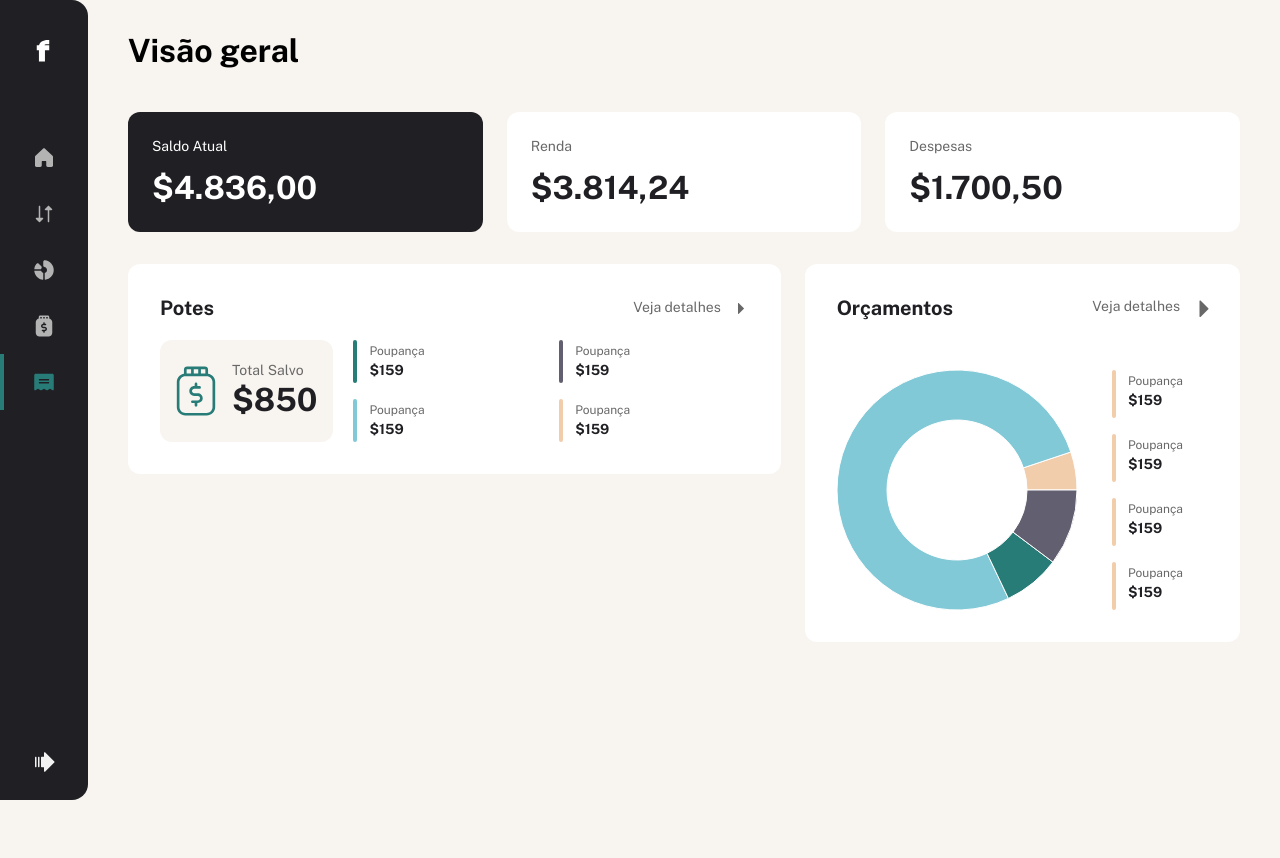
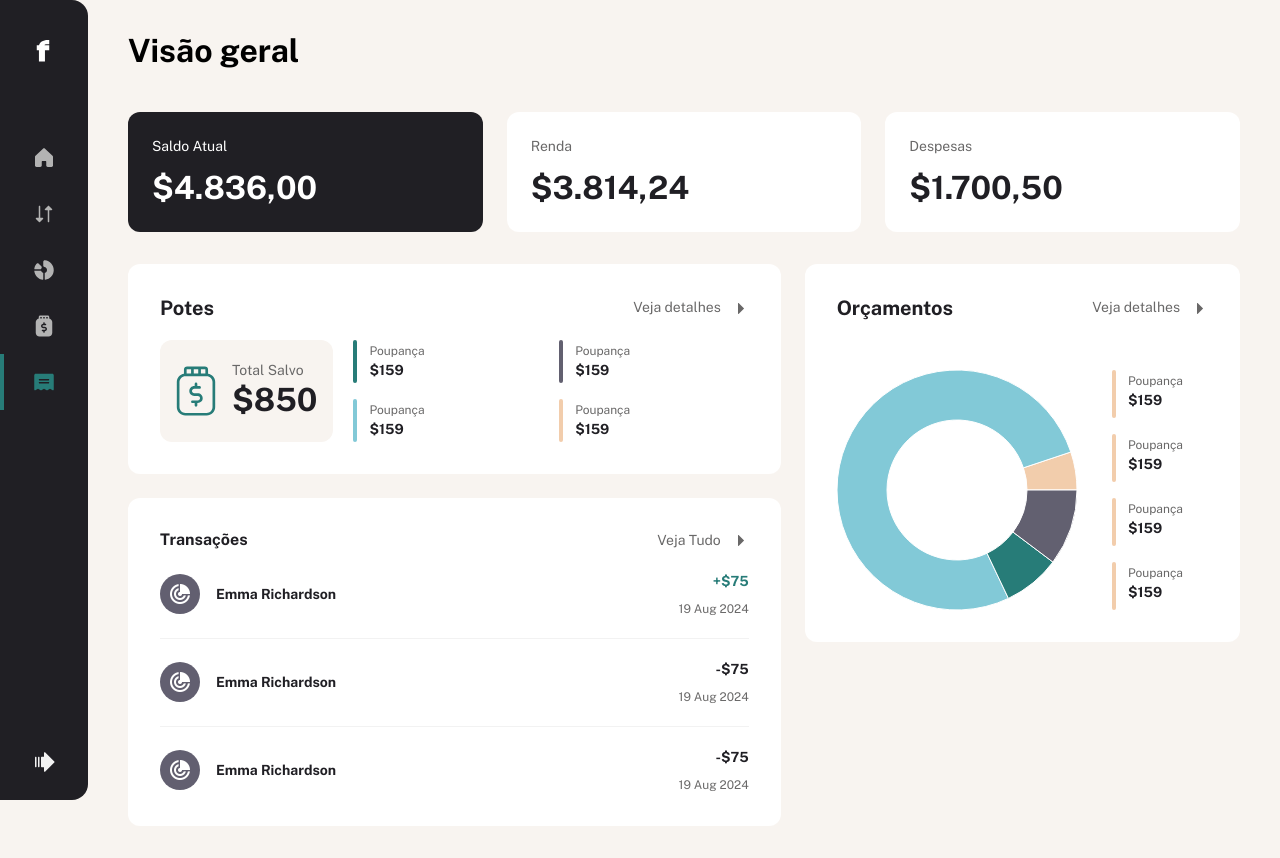
Before and after one commit to Telesgusouza/budget-few, a React (Vite) app: page /home in a window 1280 px wide. Before the commit the page ends 800 px from the top, so only its background shows below. Built offline with nearby package versions, Linux system fonts and the light colour scheme.

Commit message:
components transactions

```diff
--- a/src/components/Budgets/index.tsx
+++ b/src/components/Budgets/index.tsx
@@ -7,11 +7,11 @@ import Li from "../Li";
 export default function Budgets() {
 
     return (
-        <Styled.Container>
+        <Styled.Container className="card" >
             <Styled.Header>
                 <strong className="text_present_2" >Orçamentos</strong>
 
-                <div> <span className="text_present_4" > Veja detalhes </span> <img src={img_caret_right} alt="imagem de seta" loading="lazy" /> </div>
+                <div className="see_details" > <span className="text_present_4" > Veja detalhes </span> <img src={img_caret_right} alt="imagem de seta" loading="lazy" /> </div>
             </Styled.Header>
 
             <div className="rosquinha" >
--- a/src/components/Budgets/style.ts
+++ b/src/components/Budgets/style.ts
@@ -1,13 +1,6 @@
 import styled from "styled-components";
 
 export const Container = styled.article`
-    width: 100%;
-
-    padding: 32px;
-
-    background-color: var(--white);
-
-    border-radius: 12px;
 
     .rosquinha {
         /*
@@ -43,31 +36,4 @@ export const Header = styled.div`
     strong {
         color: var(--grey_900);
     }
-
-    div {
-        width: fit-content;
-        white-space: nowrap;
-
-        display: flex;
-
-        color: var(--grey_500);
-        cursor: pointer;
-
-
-        span {
-            margin: 0;
-            padding: 0;
-
-            justify-content: center;
-
-            margin-right: 12px;
-        }
-
-        img {
-            margin-left: 0px;
-
-            margin: 0;
-            padding: 0;
-        }
-    }
 `;
--- a/src/components/Pots/index.tsx
+++ b/src/components/Pots/index.tsx
@@ -7,11 +7,11 @@ import Li from "../Li/index.tsx";
 export default function Pots() {
 
     return (
-        <Styled.Container>
+        <Styled.Container className="card" >
             <Styled.Header>
                 <h3 className="text_present_2" >Potes</h3>
 
-                <div className="text_present_4" >
+                <div className="text_present_4 see_details" >
                     Veja detalhes
                     <img src={img_caret_right} alt="Detalhes dos potes" />
                 </div>
--- a/src/components/Pots/style.ts
+++ b/src/components/Pots/style.ts
@@ -5,12 +5,8 @@ interface ILi {
 }
 
 export const Container = styled.article`
-    width: 100%;
-    padding: 32px;
 
-    border-radius: 12px;
 
-    background-color: var(--white);
 `;
 
 export const Header = styled.div`
@@ -21,21 +17,6 @@ export const Header = styled.div`
 
     h3 {
         color: var(--grey_900);
-    }
-
-    div {
-        width: fit-content;
-        display: flex;
-        flex-direction: row;
-        align-items: center;
-
-        color: var(--grey_500);
-
-        cursor: pointer;
-
-        img {
-            margin-left: 12px;
-        }
     }
 `;
 
--- /dev/null
+++ b/src/components/Transactions/index.tsx
@@ -0,0 +1,57 @@
+import * as Styled from './style';
+import img_caret_right from '../../assets/icons/caret-right.svg';
+import avatar_1 from "../../assets/imgs/avatars/Logo 6.jpg";
+
+export default function Transactions() {
+
+    return (
+        <Styled.Container className='card' >
+            <Styled.Header>
+                <strong>Transações</strong>
+
+                <div className='see_details' >
+                    <span className='text_present_4' >Veja Tudo</span>
+                    <img src={img_caret_right} alt="Detalhes das transações" />
+                </div>
+            </Styled.Header>
+
+            <ul>
+                <li>
+
+                    <div className='transaction_div_left' >
+                        <img src={avatar_1} alt="avatar" />
+                        <strong className='text_present_4_bold' >Emma Richardson</strong>
+                    </div>
+                    <div className='transaction_div_right' >
+                        <strong className='text_present_4_bold green' >+$75</strong>
+                        <span className='text_present_5' >19 Aug 2024</span>
+                    </div>
+                </li>
+
+                <li>
+
+                    <div className='transaction_div_left' >
+                        <img src={avatar_1} alt="avatar" />
+                        <strong className='text_present_4_bold' >Emma Richardson</strong>
+                    </div>
+                    <div className='transaction_div_right' >
+                        <strong className='text_present_4_bold' >-$75</strong>
+                        <span className='text_present_5' >19 Aug 2024</span>
+                    </div>
+                </li>
+
+                <li>
+
+                    <div className='transaction_div_left' >
+                        <img src={avatar_1} alt="avatar" />
+                        <strong className='text_present_4_bold' >Emma Richardson</strong>
+                    </div>
+                    <div className='transaction_div_right' >
+                        <strong className='text_present_4_bold' >-$75</strong>
+                        <span className='text_present_5' >19 Aug 2024</span>
+                    </div>
+                </li>
+            </ul>
+        </Styled.Container>
+    )
+}
--- /dev/null
+++ b/src/components/Transactions/style.ts
@@ -0,0 +1,64 @@
+import styled from "styled-components";
+
+export const Container = styled.article`
+    ul {
+        width: 100%;
+    }
+
+    li {
+        display: flex;
+        flex-direction: row;
+        justify-content: space-between;
+        align-items: center;
+
+        padding: 20px 0 0 0;
+
+        cursor: pointer;
+
+        &:not(:last-child) {
+            border-bottom: 1px solid var(--grey_100);
+            padding-bottom: 20px;
+        }
+    }
+
+    .transaction_div_left {
+        display: flex;
+        flex-direction: row;
+
+        align-items: center;
+
+        img {
+            width: 40px;
+            height: 40px;
+
+            object-fit: cover;
+            border-radius: 50%;
+        }
+
+        strong {
+            color: var(--grey_900);
+            margin-left: 16px;
+        }
+    }
+
+    .green {
+        color: var(--green);
+    }
+
+    .transaction_div_right {
+        display: flex;
+        flex-direction: column;
+        grid-gap: 8px;
+        align-items: end;
+
+        span {
+            color: var(--grey_500);
+        }
+    }
+`;
+
+export const Header = styled.div`
+    width: 100%;
+    display: flex;
+    justify-content: space-between;
+`;
--- a/src/index.css
+++ b/src/index.css
@@ -75,6 +75,29 @@ button {
   cursor: pointer;
 }
 
+.see_details {
+  width: fit-content;
+  display: flex;
+  flex-direction: row;
+  align-items: center;
+
+  color: var(--grey_500);
+
+  cursor: pointer;
+
+}
+
+.see_details img {
+  margin-left: 12px;
+}
+
+.card {
+  width: 100%;
+  padding: 32px;
+  border-radius: 12px;
+  background-color: var(--white);
+}
+
 /* TYPOGRAPHY */
 
 .text_present_1 {
--- a/src/pages/Home/index.tsx
+++ b/src/pages/Home/index.tsx
@@ -4,6 +4,7 @@ import Budgets from '../../components/Budgets';
 import Menu from '../../components/Menu';
 import Pots from '../../components/Pots';
 import Values from '../../components/Values';
+import Transactions from '../../components/Transactions';
 
 export default function Home() {
 
@@ -24,6 +25,7 @@ export default function Home() {
 
                         <div className='content_left' >
                             <Pots />
+                            <Transactions />
                         </div>
 
                         <div className='content_right' >
--- a/src/pages/Home/styled.ts
+++ b/src/pages/Home/styled.ts
@@ -28,9 +28,17 @@ export const Grid = styled.section`
 
         margin-top: 32px;
 
+        article {
+            height: fit-content;
+        }
+
     }
 
-    .content_left {
+    .content_left, .content_right {
+        height: fit-content;
+        display: grid;
+        grid-template-columns: 1fr;
+        grid-gap: 24px;
 
     }
 
```
Also changed, not shown: src/assets/imgs/avatars/Logo 6.jpg (added).
